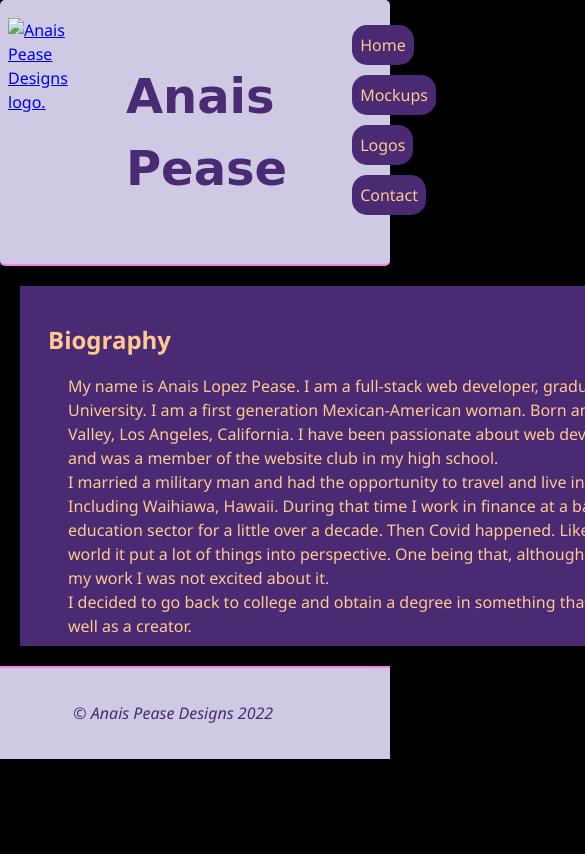
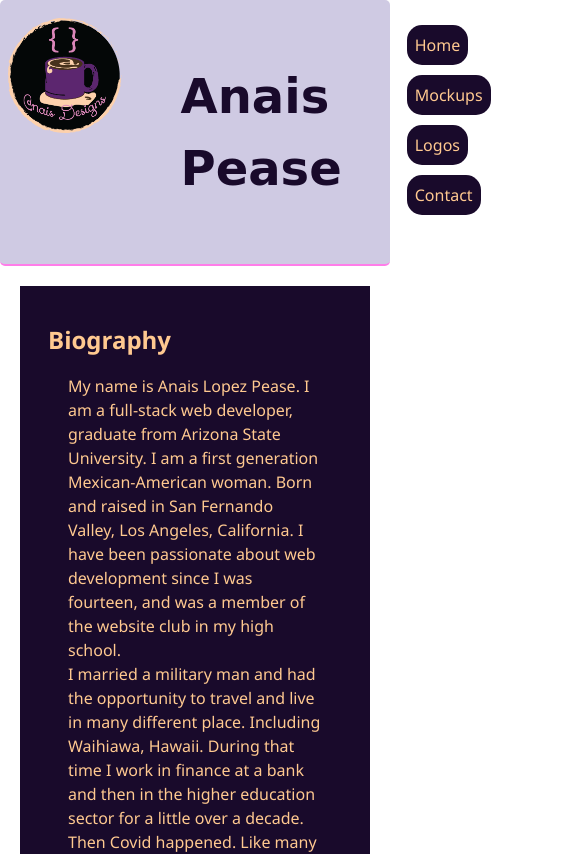
Before and after one commit to AlpOnCaffeine/PortfolioAnaisPease, a plain HTML site: page index.html in a window 390 px wide. Shown: the top 854 px of the page, 585 px wide, since content can reach past the window. Drawn offline with Linux system fonts and the light colour scheme; a web font is replaced by a local one.

Commit message:
css and html
fixed some responsive body and viewport for tablet.

```diff
--- a/index.html
+++ b/index.html
@@ -26,7 +26,7 @@
         <div class="container">
             <div class="row">
                 <div class="col-lg-3 col-md-3">
-                    <a href="index.html"><img src="Logo\AnaisDesignLogo.png" id="header-img" alt="Anais Pease Designs logo." class="header-logo">
+                    <a href="index.html"><img src="images/AnaisLogoPreserved.png" id="header-img" alt="Anais Pease Designs logo." class="header-logo">
                     </a>
                 </div>
                 <h1>Anais Pease</h1>
--- a/portfolioStyles.css
+++ b/portfolioStyles.css
@@ -6,8 +6,10 @@
 }
 
 /* This makes the page responsive. */
-@media only screen and (max-width: 1280px){ body{
+@media only screen and (min-width: 735px) and (max-width: 1280px)
+{ body{
     background-color: black;
+    margin: 0;
 }
 }
 
@@ -26,14 +28,6 @@
 .sitemap_icon span:nth-child(2){
     margin: 4px 0;
 }
-
-@media only screen and (max-width: 1200px){ .sitemap{
-    margin-top: 0;
-    width: 180px;
-    transition: 0.4s ease-in-out;
-}
-}
-
 /* This is all the styling for the header and main nav. */
 header{
     background-color: #CFCAE3;
@@ -56,7 +50,7 @@ header{
     justify-content: space-evenly;
 }
 .header-logo{
-    width: 125px;
+    width: auto;
     height: 125px;
     padding: 5px;
     margin: 3px;
@@ -84,17 +78,17 @@ header{
     font-size: 1rem;
     border-radius: 15px;
     text-decoration: none;
-    background: #4A2A72;
+    background: #190A2B;
     color: #FFC990;
 }
 
 .sitemap a:hover{
     color: #FF7DE9;
-    background-color: #4A2A72;
+    background-color: #190A2B;
 }
 
 h1{
-    color: #4A2A72;
+    color: #190A2B;
     margin: 50px;
     font-family: 'Rubik Moonrocks', cursive;
     font-size: 3rem;
@@ -104,10 +98,10 @@ h1{
 article{
     font-size: 1rem;
     color: #FFC990;
-    background-color: #4A2A72;
+    background-color: #190A2B;
     align-content: center;
     margin: 20px;
-    width: 850px;
+    width: auto;
 }
 h2{
     text-align: left;
@@ -123,7 +117,7 @@ p{
 }
 footer{
     background-color: #CFCAE3;
-    color: #4A2A72;
+    color: #190A2B;
     width: auto;
     height: auto;
     overflow: auto;
```
Also changed, not shown: images/AdobeColor-My Color Theme.jpeg (added), images/AnaisLogoPreserved.png (added).
